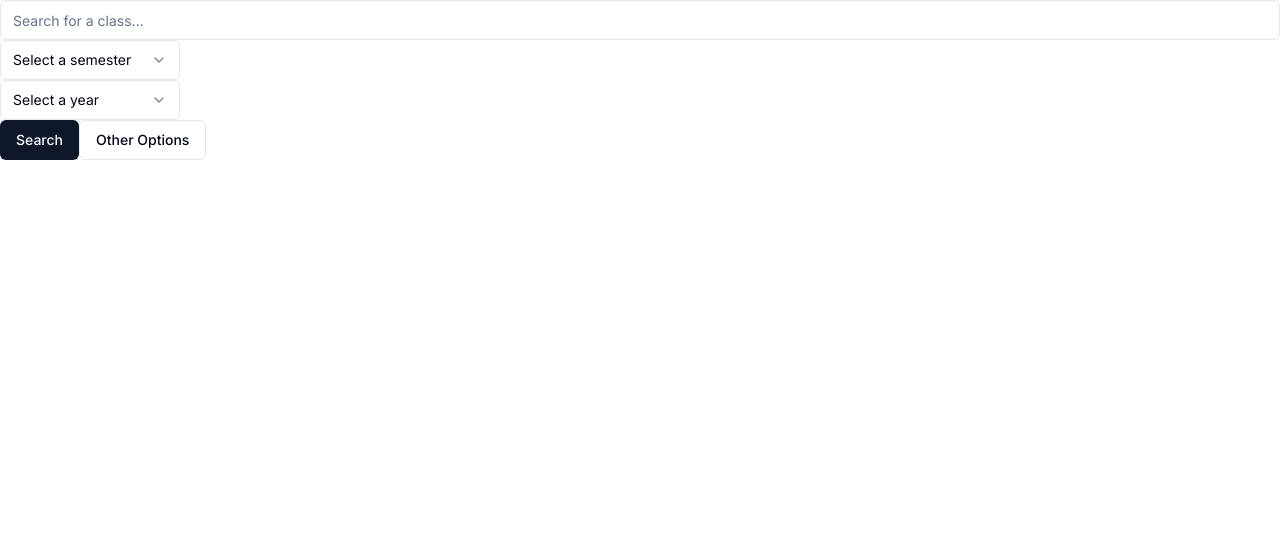
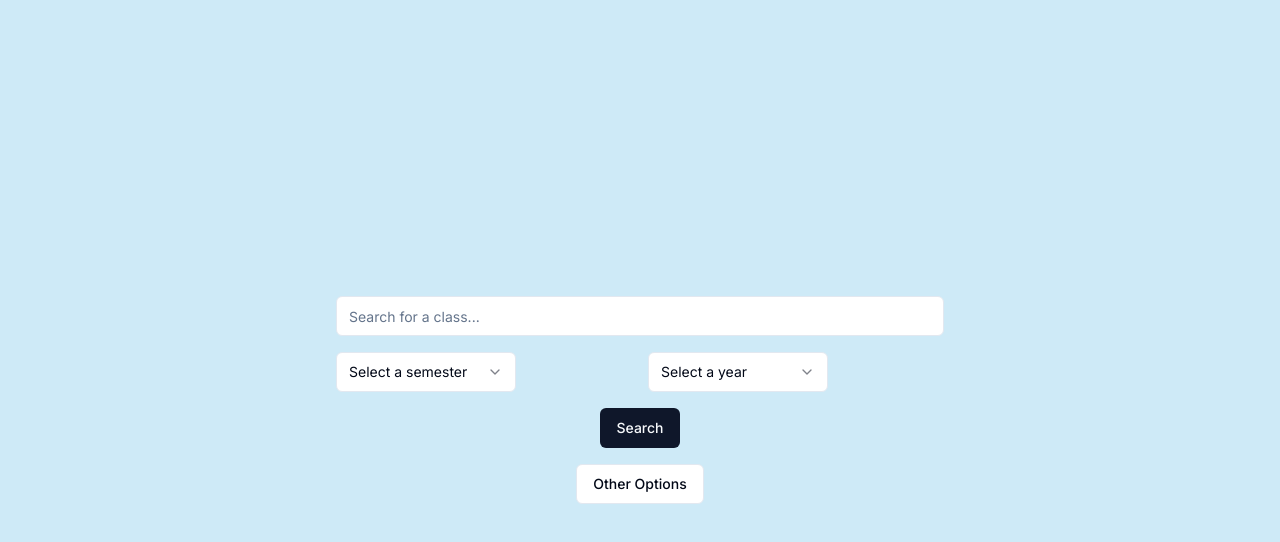
Before and after one commit to cushdog/course-explorer-electric-boogaloo, a Next.js app: page / in a window 1280 px wide. Shown: the top 542 px of the page. Built offline with nearby package versions, Linux system fonts and the light colour scheme.

Commit message:
Added colors and made positioning better

```diff
--- a/src/app/globals.css
+++ b/src/app/globals.css
@@ -67,3 +67,11 @@
     @apply bg-background text-foreground;
   }
 }
+
+:root {
+  --custom-bg-color: #ceeaf7; /* Define your custom color here */
+}
+
+body {
+  background-color: var(--custom-bg-color);;
+}
--- a/src/app/page.tsx
+++ b/src/app/page.tsx
@@ -91,12 +91,24 @@ export default function SearchPage() {
   ];
 
   return (
-    <>
-      <Input placeholder="Search for a class..." value={search} onChange={handleInputChange} />
-      <AdjustedSelect onChange={setSelectedSemester} selectedValue={selectedSemester} item_to_select="Select a semester" options={semester_options} />
-      <AdjustedSelect onChange={setSelectedYear} selectedValue={selectedYear} item_to_select="Select a year" options={year_options} />
-      <Button onClick={conditionalSearch}>Search</Button>
-      <AdjustedDropDown />
-    </>
+    <div className="flex justify-center items-center h-screen">
+      <div className="w-1/2 max-w-2xl p-4 grid grid-cols-4 gap-4">
+        <div className="col-span-4">
+          <Input placeholder="Search for a class..." value={search} onChange={handleInputChange} />
+        </div>
+        <div className="col-span-2">
+          <AdjustedSelect onChange={setSelectedSemester} selectedValue={selectedSemester} item_to_select="Select a semester" options={semester_options} />
+        </div>
+        <div className="col-span-2">
+          <AdjustedSelect onChange={setSelectedYear} selectedValue={selectedYear} item_to_select="Select a year" options={year_options} />
+        </div>
+        <div className="col-span-4 flex justify-center">
+          <Button onClick={conditionalSearch}>Search</Button>
+        </div>
+        <div className="col-span-4 flex justify-center">
+          <AdjustedDropDown />
+        </div>
+      </div>
+    </div>
   );
 }
```
